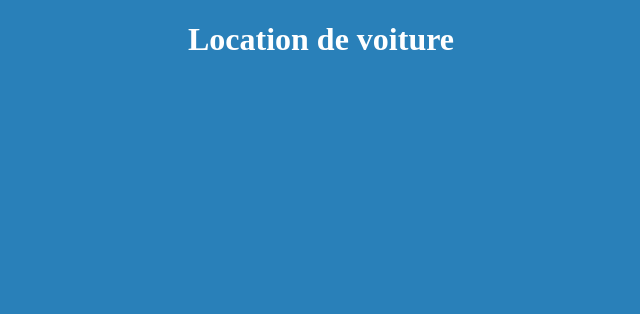
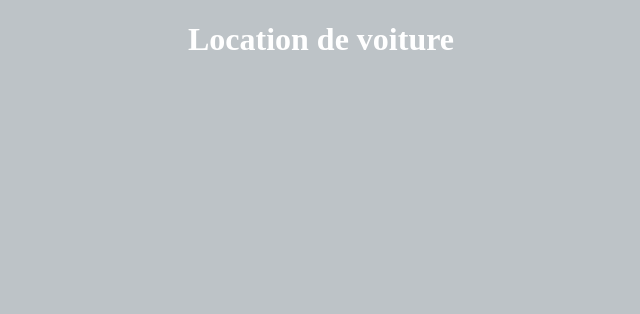
Before and after one commit to boris695/locationVoiture, a plain HTML site: page index.html in a window 1280 px wide. Shown: the whole page, without its empty margins (319-959 px from the left). Drawn offline with Linux system fonts and the light colour scheme.

Commit message:
grey color

```diff
--- a/index.html
+++ b/index.html
@@ -3,7 +3,7 @@
 <head>
 <meta charset="utf-8">
 </head>
-<body style="background-color:#2980b9">
+<body style="background-color:#bdc3c7">
 <h1 style="paddin-top:20%;padding-bottom:20%;text-align:center;color:white">Location de voiture</h1>
 </body>
 </html>
```
